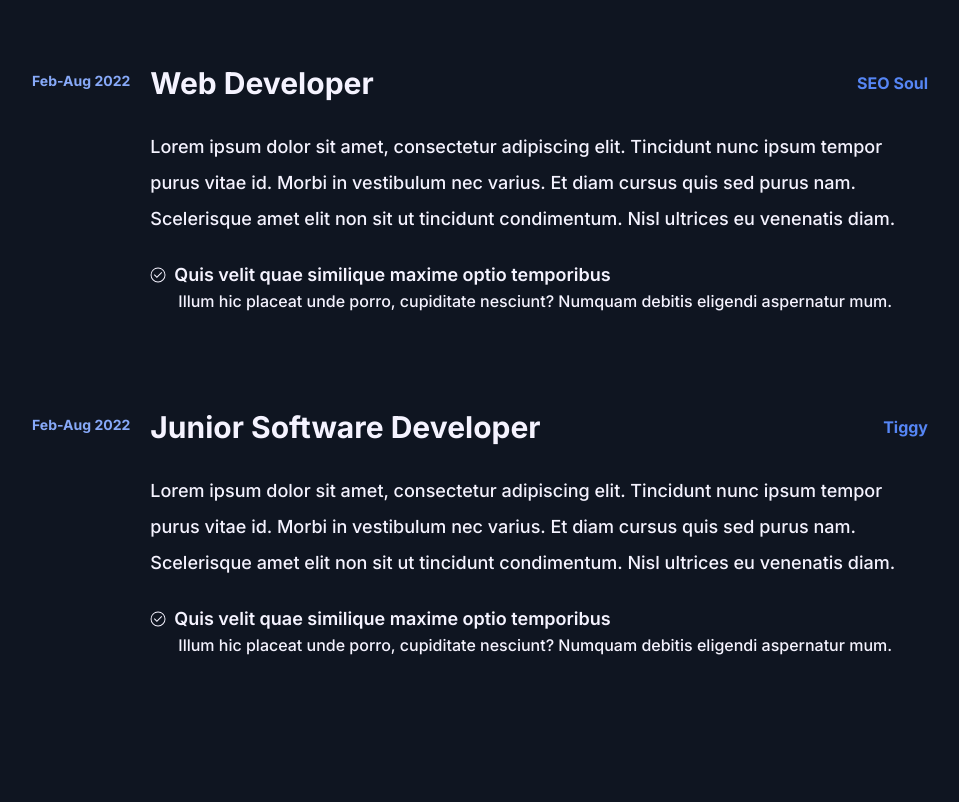
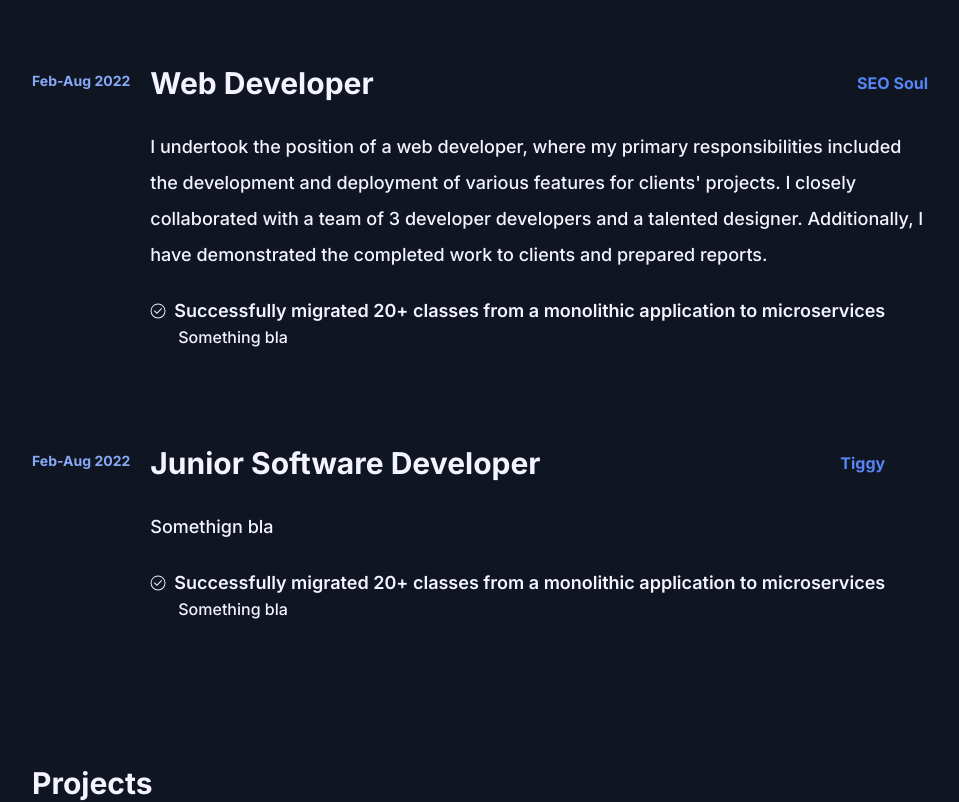
Before and after one commit to EStrilets/portfolio, a Next.js app: page / in a window 1280 px wide. Shown: the part 1620-2422 px from the top of the page, without its empty margins (160-1119 px from the left). Built offline with nearby package versions, Linux system fonts and the light colour scheme.

Commit message:
Scrolling partially done

```diff
--- a/app/(about)/About.tsx
+++ b/app/(about)/About.tsx
@@ -1,24 +1,48 @@
 "use client";
+import Link from "next/link";
 import Experience from "../experience/page";
 import Projects from "../projects/page";
 import AboutSection from "./AboutSection";
 
 const About = () => {
+  const scrollToView = (targetId: string) => (e: any) => {
+    e.preventDefault();
+    const targetElement = document.getElementById(targetId);
+    if (targetElement) {
+      targetElement.scrollIntoView({
+        behavior: "smooth",
+      });
+    }
+  };
   return (
     <main className="flex flex-col items-center justify-center gap-12">
       <div className="flex flex-col justify-center max-w-4xl space-y-5 mt-[15rem]">
         <p className="font-bold text-4xl leading-relaxed text-violet-50">
-          Hello! I&apos;m Yev, a Vancouver 🇨🇦 based space enthusiast 🚀and frontend
-          engineer 👨‍💻 working with Typescript and React.
+          Hello! I&apos;m Yev, a Vancouver 🇨🇦 based space enthusiast 🚀and
+          frontend engineer 👨‍💻 working with Typescript and React.
         </p>
       </div>
       <div className="flex w-full justify-start max-w-4xl mt-[1rem] mb-[6rem] space-x-3">
-        <button className="bg-[#262F45] rounded-md border border-solid border-[#7AA0F7]  text-[#5686f5] font-semibold text-sm leading-5 py-3 px-4 text-center glow-on-hover">
-          About me
-        </button>
-        <button className="bg-[#262F45] rounded-md border border-solid border-[#7AA0F7]  text-[#5686f5] font-semibold text-sm leading-5 py-3 px-4 text-center glow-on-hover">
-          Work
-        </button>
+        <Link href="#about-section">
+          <button
+            onClick={scrollToView("about-section")}
+            className="bg-[#262F45] rounded-md border border-solid border-[#7AA0F7]  text-[#5686f5] font-semibold text-sm leading-5 py-3 px-4 text-center glow-on-hover"
+          >
+            About me
+          </button>
+        </Link>
+        <Link href="#work-section">
+          <button
+            onClick={scrollToView("work-section")}
+            className="bg-[#262F45] rounded-md
+              border border-solid border-[#7AA0F7]
+              text-[#5686f5] font-semibold text-sm leading-5
+              py-3 px-4
+              text-center
+              glow-on-hover">
+            Work
+          </button>
+        </Link>
       </div>
       <AboutSection />
       <Experience />
--- a/app/(about)/AboutSection.tsx
+++ b/app/(about)/AboutSection.tsx
@@ -10,7 +10,9 @@ const AboutSection = () => {
         font-bold text-3xl
         mt-[3rem]
         text-violet-50
+        scroll-mt-40
         "
+        id="about-section"
       >
         <div>
           <h1>About me</h1>
@@ -52,7 +54,7 @@ const AboutSection = () => {
           </div>
           <p className="text-xl font-sans leading-9">
             I&apos;ve worked in various areas of application development, including
-            front-end & full-stuck development, Chrome Extension, mobile and app
+            front-end & full-stack development, Chrome Extension, mobile and app
             UI/UX.
           </p>
         </div>
--- a/app/experience/page.tsx
+++ b/app/experience/page.tsx
@@ -1,13 +1,13 @@
 "use client";
 import experience from '@/data/experience'
+import React from 'react';
 
 interface ExperienceCardProps {
   position?: string,
   company?: string,
   date?: string,
   description?: string,
-  headerPoints?: string,
-  bodyPoints?: string,
+  headerPoints?: { header: string, body: string }[];
 }
 const ExperienceCard:React.FC<ExperienceCardProps> = (props) => {
   return (
@@ -19,11 +19,15 @@ const ExperienceCard:React.FC<ExperienceCardProps> = (props) => {
         font-bold text-3xl
         mt-[3rem]
         text-violet-50
+        scroll-mt-60
         "
+        id="work-section"
     >
       <div className="space-y-16 mb-[3rem]">
         <div className="flex items-start space-x-5">
-          <p className="flex items-center h-8 text-sm text-[#87A9F8]">{props.date}</p>
+          <p className="flex items-center h-8 text-sm text-[#87A9F8]">
+            {props.date}
+          </p>
           <div className="flex-1 space-y-2">
             <div className="flex items-center justify-between space-x-4 mb-7">
               <h1>{props.position}</h1>
@@ -33,13 +37,11 @@ const ExperienceCard:React.FC<ExperienceCardProps> = (props) => {
             </div>
             <div>
               <p className="text-lg leading-9 font-medium mb-6">
-                Lorem ipsum dolor sit amet, consectetur adipiscing elit.
-                Tincidunt nunc ipsum tempor purus vitae id. Morbi in vestibulum
-                nec varius. Et diam cursus quis sed purus nam. Scelerisque amet
-                elit non sit ut tincidunt condimentum. Nisl ultrices eu
-                venenatis diam.
+                {props.description}
               </p>
-              <div className="flex items-center space-x-2">
+              {props.headerPoints?.map((item, id) => (
+                <>
+                <div className="flex items-center space-x-2" key={id}>
                   <svg
                     xmlns="http://www.w3.org/2000/svg"
                     viewBox="0 0 512 512"
@@ -48,14 +50,13 @@ const ExperienceCard:React.FC<ExperienceCardProps> = (props) => {
                     <path d="M426.072,86.928A238.75,238.75,0,0,0,88.428,424.572,238.75,238.75,0,0,0,426.072,86.928ZM257.25,462.5c-114,0-206.75-92.748-206.75-206.75S143.248,49,257.25,49,464,141.748,464,255.75,371.252,462.5,257.25,462.5Z"></path>
                     <polygon points="221.27 305.808 147.857 232.396 125.23 255.023 221.27 351.063 388.77 183.564 366.142 160.937 221.27 305.808"></polygon>
                   </svg>
-                <h1 className="text-lg font-semibold">
-                  Quis velit quae similique maxime optio temporibus
-                </h1>
+                  <h1 className="text-lg font-semibold">{item.header}</h1>
                 </div>
               <p className="ml-7 text-base font-medium">
-                Illum hic placeat unde porro, cupiditate nesciunt? Numquam
-                debitis eligendi aspernatur mum.
+                {item.body}
               </p>
+              </>
+              ))}
             </div>
           </div>
         </div>
--- a/app/projects/page.tsx
+++ b/app/projects/page.tsx
@@ -1,8 +1,37 @@
 "use client";
-import { useState } from "react";
+
+const ProjectCard = () => {
+  return (
+    <div className="flex flex-row z-10 w-full max-w-4xl items-start justify-between m-2 flex-1 space-x-12 mt-10">
+      <div
+        className="
+      flex-auto
+      flex-col
+      bg-gradient-to-r from-sky-100 to-sky-300
+      items-start justify-start
+      space-y-4 p-12
+      h-[45vh]
+      rounded-2xl
+      text-sky-900
+      hover:translate-y-[-5px]
+      hover:scale-105
+      hover:drop-shadow-3xl
+      transition
+      duration-500
+      hover:shadow-[0px_2px_32px_0px_rgb(245,243,255,1)]
+      "
+      >
+        <h1 className="text-5xl font-semibold font-sans">Unifyi</h1>
+        <h2 className="text-3xl font-semibold font-sans">
+          Full Stack Application
+        </h2>
+        <p className="text-xl font-sans"></p>
+      </div>
+    </div>
+  );
+};
 
 const Projects = () => {
-  const [isHovered, setIsHovered] = useState(false);
   return (
     <div className="w-full flex flex-col items-center justify-center gap-8">
       <div
@@ -19,9 +48,9 @@ const Projects = () => {
           <h1>Projects</h1>
         </div>
       </div>
-      <div className="flex flex-row z-10 w-full max-w-4xl items-start justify-between m-2 flex-1 space-x-12">
-        <div
-          className="
+        <div className="flex flex-row z-10 w-full max-w-4xl items-start justify-between m-2 flex-1 space-x-12 mb-10">
+          <div
+            className="
           flex-auto
           flex-col
           bg-gradient-to-r from-sky-100 to-sky-300
@@ -37,14 +66,15 @@ const Projects = () => {
           duration-500
           hover:shadow-[0px_2px_32px_0px_rgb(245,243,255,1)]
           "
-        >
-          <h1 className="text-5xl font-semibold font-sans">Unifyi</h1>
-          <h2 className="text-3xl font-semibold font-sans">
-            Full Stack Application
-          </h2>
-          <p className="text-xl font-sans"></p>
+          >
+            <h1 className="text-5xl font-semibold font-sans">Unifyi</h1>
+            <h2 className="text-3xl font-semibold font-sans">
+              Full Stack Application
+            </h2>
+            <p className="text-xl font-sans"></p>
+          </div>
         </div>
-      </div>
+        <ProjectCard />
     </div>
   );
 };
--- a/components/Navbar.tsx
+++ b/components/Navbar.tsx
@@ -11,6 +11,7 @@ const navList = [
   {
     name: "About",
     link: "/",
+    scrollId: "#about-section",
     id: 1,
   },
   {
@@ -34,6 +35,16 @@ const Navbar = () => {
   const pathname = usePathname();
   const [isSticky, setIsSticky] = useState(false);
   const [isSelected, setSelected] = useState(0);
+
+  const scrollToView = (targetId: string) => (e: any) => {
+    e.preventDefault();
+    const targetElement = document.getElementById(targetId);
+    if (targetElement) {
+      targetElement.scrollIntoView({
+        behavior: "smooth",
+      });
+    }
+  };
 
   const handleScroll = () => {
     if (window.scrollY > 5) {
@@ -140,8 +151,8 @@ const Navbar = () => {
             {navList.map((item) => (
               <Link
                 key={item.id}
-                href={item.link}
-                onClick={() => setSelected(item.id)}
+                href={`#${item.scrollId}`}
+                onClick={scrollToView("about-section")}
               >
                 <TabsTrigger
                   value={item.name}
--- a/data/experience.js
+++ b/data/experience.js
@@ -4,9 +4,11 @@ const experience = [
         position: "Web Developer",
         company: "SEO Soul",
         date: "Feb-Aug 2022",
-        description: "Somethign bla",
-        headerPoints: "Something bla",
-        bodyPoints: "Something bla",
+        description: "I undertook the position of a web developer, where my primary responsibilities " +
+                     "included the development and deployment of various features for clients' projects. " +
+                     "I closely collaborated with a team of 3 developer developers and a talented designer. " +
+                     "Additionally, I have demonstrated the completed work to clients and prepared reports.",
+        headerPoints: [{header: "Successfully migrated 20+ classes from a monolithic application to microservices", body: "Something bla"}],
     },
     {
         id: 2,
@@ -14,8 +16,7 @@ const experience = [
         company: "Tiggy",
         date: "Feb-Aug 2022",
         description: "Somethign bla",
-        headerPoints: "Something bla",
-        bodyPoints: "Something bla",
+        headerPoints: [{header: "Successfully migrated 20+ classes from a monolithic application to microservices", body: "Something bla"}],
     },
 
 ]
```
Lines whose indentation alone changed are shown as unchanged.
